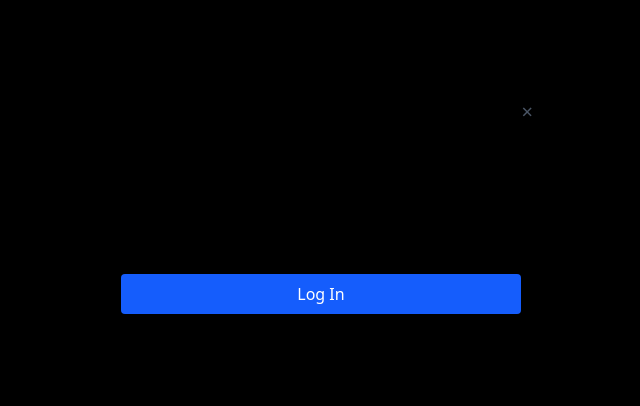
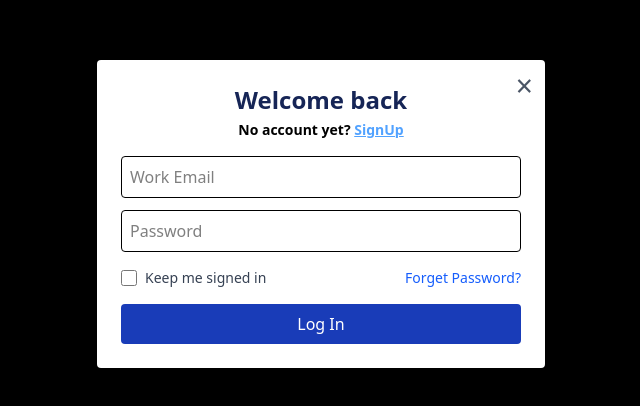
Before and after one commit to shrasht971/qr-code-generator, a React (Vite) app: page /login in a window 1280 px wide. Shown: the part 186-592 px from the top of the page, without its empty margins (319-959 px from the left). Built offline with nearby package versions, Linux system fonts and the light colour scheme.

Commit message:
Correction in Signup and login model form .

```diff
--- a/src/App.tsx
+++ b/src/App.tsx
@@ -2,7 +2,7 @@
 import React from 'react';
 import {Route, Routes, Navigate } from "react-router-dom";
 import Home from './pages/Home';
-import Login from './pages/Login';
+import Login from './pages/Login'
 import Signup from './pages/Signup';
 import Dashboard from './pages/Dashboard';
 
--- a/src/components/Navbar.tsx
+++ b/src/components/Navbar.tsx
@@ -1,5 +1,7 @@
 import React, { useState } from 'react';
 import Logo from './Logo';
+import Login from '../pages/Login';
+import Signup from '../pages/Signup';
 
 const Navbar: React.FC = () => {
   const [showLogin, setShowLogin] = useState(false);
@@ -21,27 +23,14 @@ const Navbar: React.FC = () => {
 
   const LoginForm = () => (
     <form>
-      <h2 className="text-2xl font-bold mb-4">Login</h2>
-      <input type="email" placeholder="Email" className="w-full mb-3 p-2 border rounded" />
-      <input type="password" placeholder="Password" className="w-full mb-4 p-2 border rounded" />
-      <button className="w-full bg-blue-600 text-white py-2 rounded">Log In</button>
+      <Login />
     </form>
   );
 
   const SignupForm = () => (
     <form>
-      <div className="text-3xl text-center font-bold mb-4">
-        <Logo />
-      </div>
-      <h1 className='text-center text-gray-800 text-xl font-bold'>
-        Create, Manage and Track <span className='text-cyan-900'>all your QR Codes</span> in one place
-      </h1>
-      <h6 className='text-center font-light text-xs mt-5 mb-4'>
-        Sign up now and try all features free for 14 days
-      </h6>
-      <input type="email" placeholder="Work Email" className="w-full mb-3 p-2 border rounded" />
-      <input type="password" placeholder="Password" className="w-full mb-4 p-2 border rounded" />
-      <button className="w-full bg-blue-600 text-white py-2 rounded">Sign Up Now</button>
+   <Signup />
+
     </form>
   );
 
--- a/src/pages/Login.tsx
+++ b/src/pages/Login.tsx
@@ -3,14 +3,18 @@ import React from "react";
 const Login: React.FC = () => {
   return (
     <div className="fixed inset-0 z-50 bg-black bg-opacity-40 flex items-center justify-center">
-      <div className=" p-6 rounded shadow-md w-full max-w-md relative">
-        <button className="absolute top-2 right-3 text-gray-600 text-xl">
+      <div className="bg-white p-6 rounded shadow-md w-full max-w-md relative">
+        <button className="absolute top-2 right-3 text-gray-600 text-3xl">
           &times;
         </button>
-        <h2 className="text-2xl font-bold mb-4 text-center">Login</h2>
+        <h2 className="text-2xl font-bold mb-1 text-center  text-blue-950">Welcome back</h2>
+        <h6 className="text-center font-semibold text-sm mt-1 mb-4">
+          No account yet?{"  "}<span className="underline cursor-pointer text-blue-400">
+            SignUp
+          </span>{" "}</h6>
         <input
           type="email"
-          placeholder="Email"
+          placeholder="Work Email"
           className="w-full mb-3 p-2 border rounded"
         />
         <input
@@ -18,7 +22,22 @@ const Login: React.FC = () => {
           placeholder="Password"
           className="w-full mb-4 p-2 border rounded"
         />
-        <button className="w-full bg-blue-600 text-white py-2 rounded">
+       <div className="flex flex-col sm:flex-row sm:items-center sm:justify-between mb-4 text-sm font-normal gap-2">
+  <div className="flex items-center">
+    <input
+      type="checkbox"
+      id="terms"
+      className="mr-2 w-4 h-4 text-blue-600 border-gray-300 rounded focus:ring-blue-500"
+    />
+    <label htmlFor="terms" className="text-gray-700">
+      Keep me signed in
+    </label>
+  </div>
+  <a href="#" className="text-blue-600 sm:ml-4 text-xs sm:text-sm">
+    Forget Password?
+  </a>
+</div>
+        <button className="w-full bg-blue-800 text-white py-2 rounded">
           Log In
         </button>
       </div>
--- a/src/pages/Signup.tsx
+++ b/src/pages/Signup.tsx
@@ -4,35 +4,34 @@ import Logo from "../components/Logo";
 const Signup: React.FC = () => {
   return (
     <div className="fixed inset-0 bg-black flex items-center justify-center">
-      <div className=" p-6 rounded shadow-md w-full max-w-md relative">
+      <div className="bg-white p-6 rounded shadow-md w-full max-w-md relative">
         <button className="absolute top-2 right-3 text-gray-600 text-xl">
           &times;
         </button>
         <div className="text-4xl flex justify-center font-bold mb-4">
           <Logo />
         </div>
-        <h1 className="text-center text-2xl text-gray-800 md:text-2xl xs:text-xs sm:text-xs font-bold ">
-          Create, Manage and Track
-          <span className="text-cyan-900"> all your QR Codes</span> in one place
+      <h1 className='text-center text-gray-800 text-xl font-bold'>
+        Create, Manage and Track <span className='text-cyan-900'>all your QR Codes</span> in one place
       </h1>
-        <h6 className="text-center font-extralight text-8xl mt-5 mb-4">
-          Sign up now and try all features free for 14 days{" "}
+      <h6 className='text-center font-light text-xs mt-5 mb-4'>
+        Sign up now and try all features free for 14 days
       </h6>
-        <div className="flex flex-col mb-4 text-2xl font-bold text-gray-800">
+      <input type="email" placeholder="Work Email" className="w-full mb-3 p-2 border rounded" />
+      <input type="password" placeholder="Password" className="w-full mb-4 p-2 border rounded" />
+      <div className="flex justify-between ">
     <input
-            type="email"
-            placeholder=" Work Email"
-            className="w-full outline-none mb-3 p-2 rounded"
+      type="checkbox"
+      id="terms"
+      className="w-4 h-4 text-blue-600 border-gray-300 rounded focus:ring-blue-500 mx-1"
     />
-          <input
-            type="password"
-            placeholder="Password"
-            className="w-full mb-4 p-2 border rounded"
-          />
+    <label htmlFor="terms" className="text-gray-700  ">I agree with the <a href="#" className="text-blue-600  text-xs sm:text-sm underline">Terms of service , Privacy Policy , Acceptable Use Policy and Data Processing Agreement.
+  </a>
+    </label>
+
   </div>
-        <button className="w-full bg-blue-600 text-white py-2 rounded-5xl">
-          Sign Up Now
-        </button>
+
+  <button className="w-full bg-blue-600 text-white py-2 rounded">Sign Up Now</button>
 </div>
       </div>
   );
```
Lines whose indentation alone changed are shown as unchanged.
